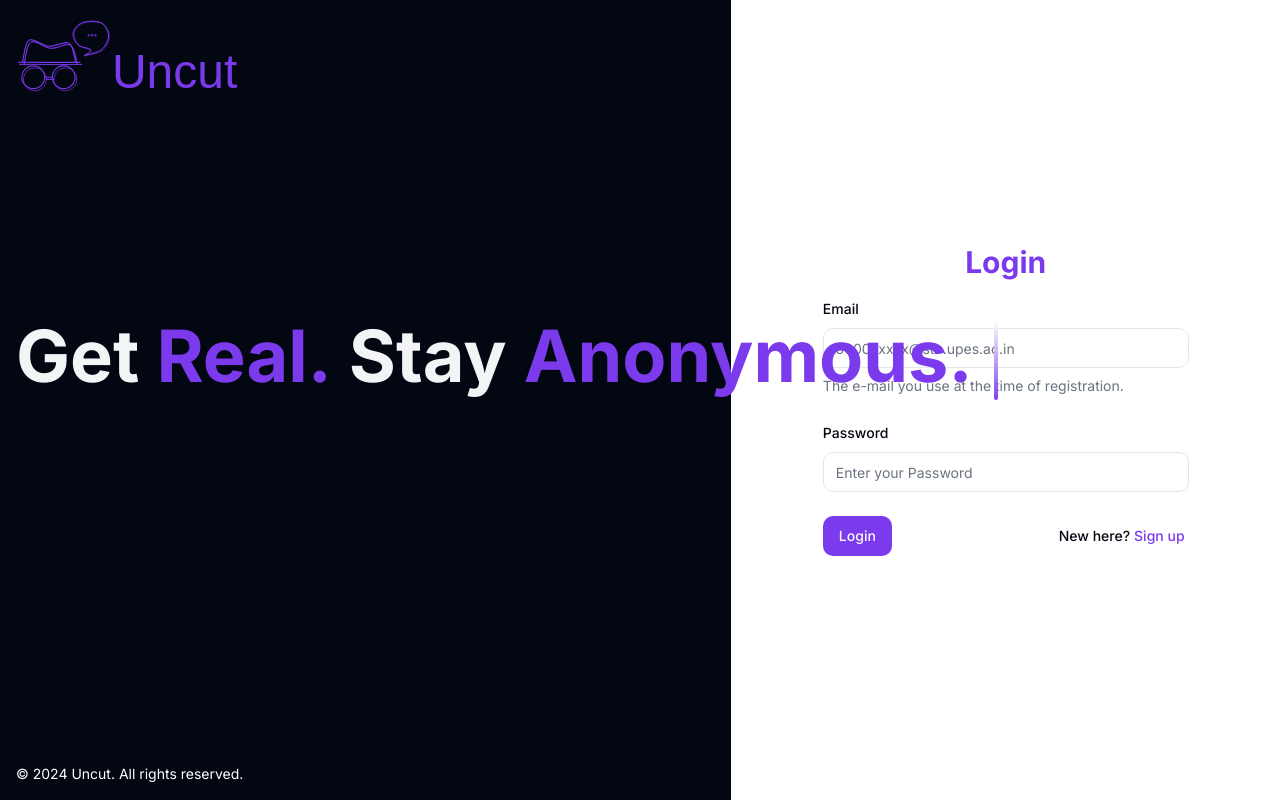
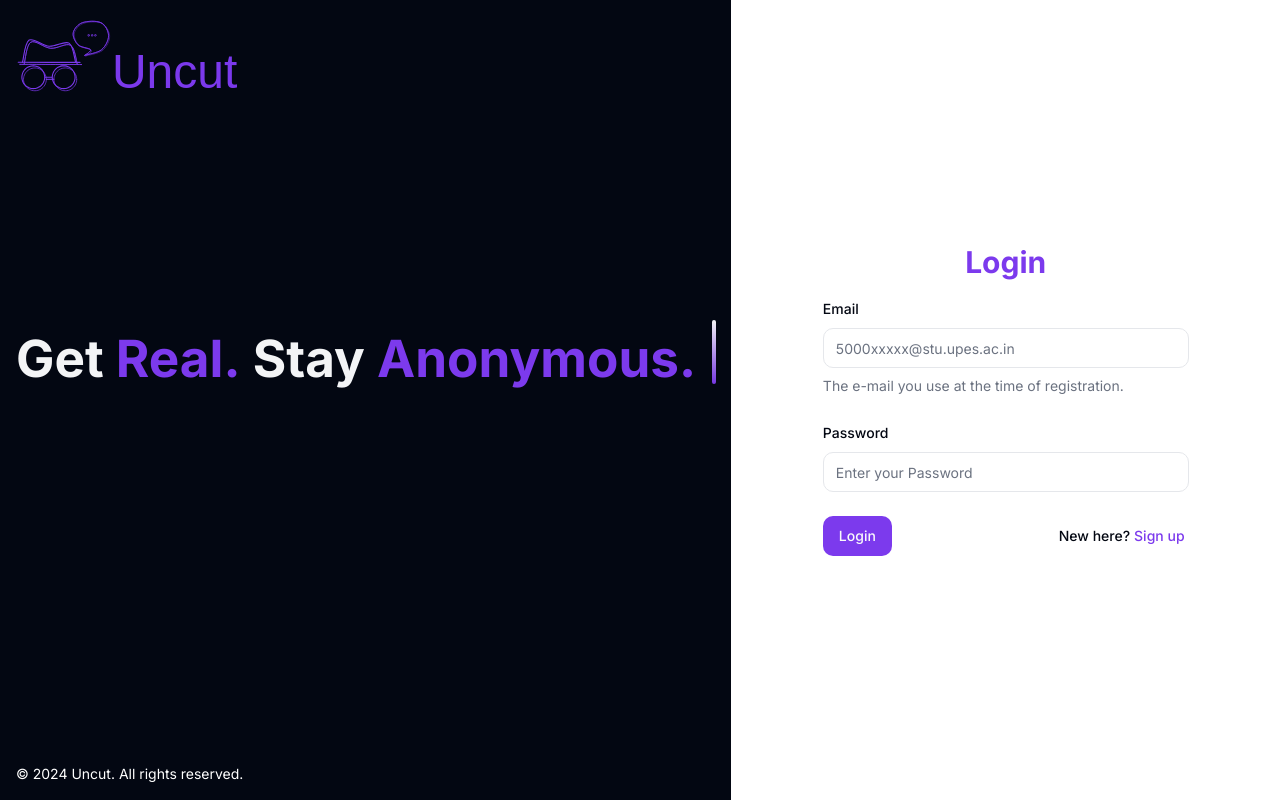
Before and after one commit to MohakBajaj/uncut, a Next.js app: page /login in a window 1280 px wide. Built offline with nearby package versions, Linux system fonts and the light colour scheme; a web font is replaced by a local one.

Commit message:
Update font and cursor sizes in AuthLeftHalf component

```diff
--- a/src/components/auth-left-half.tsx
+++ b/src/components/auth-left-half.tsx
@@ -55,8 +55,8 @@ export default function AuthLeftHalf() {
               },
             ]}
             className="font-bold text-center"
-            textClassName="text-7xl"
-            cursorClassName="h-20"
+            textClassName="text-[calc(4vw)]"
+            cursorClassName="h-[calc(5vw)]"
           />
         </motion.div>
         <motion.div
```
